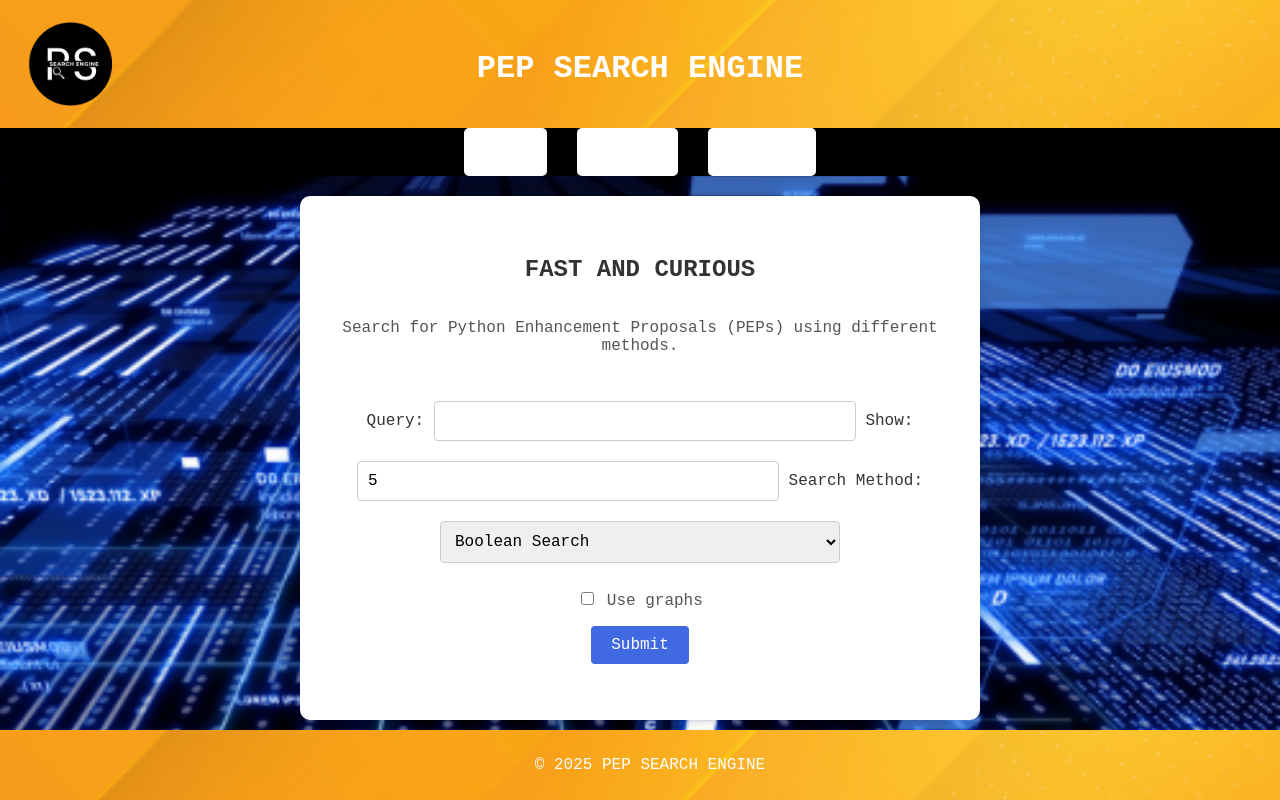
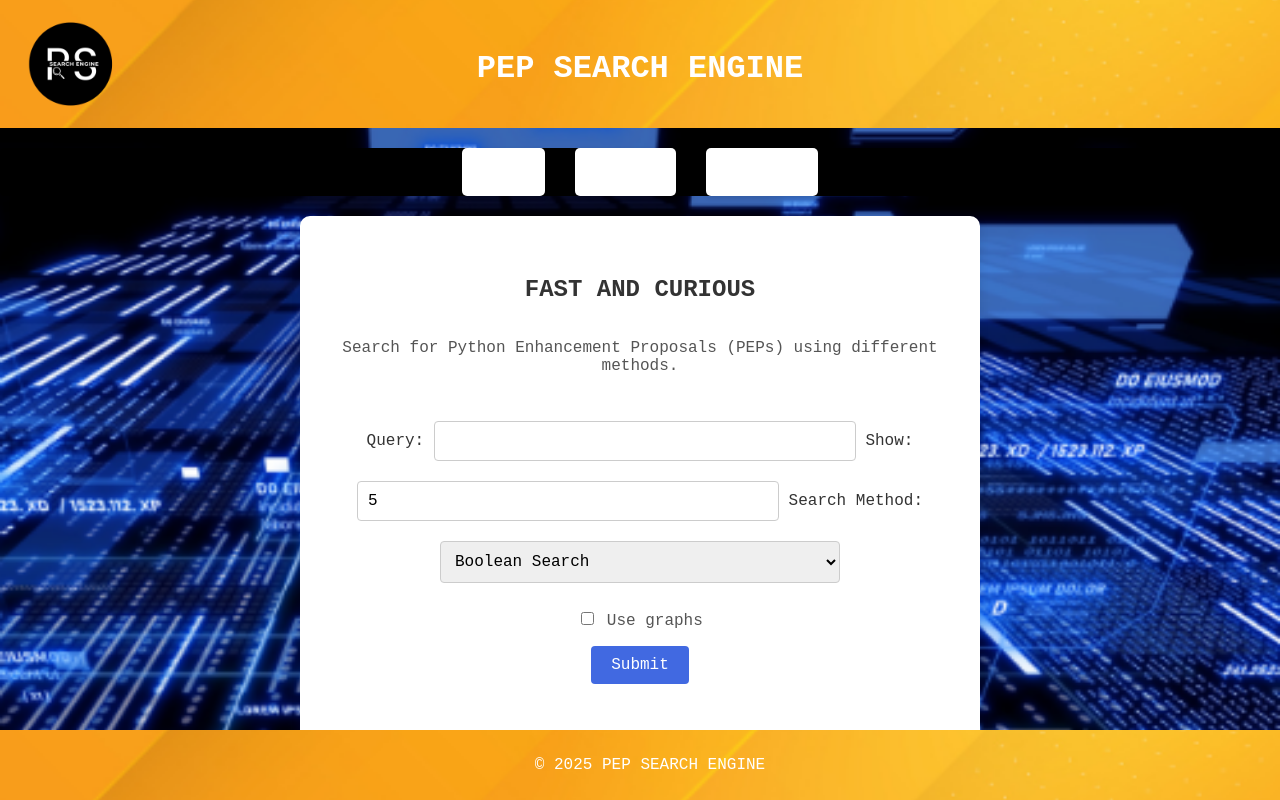
Before and after one commit to ashtonkhd/NLP-application, a Flask app: page / in a window 1280 px wide. Run offline with Flask 3, Linux system fonts and the light colour scheme; parts of the project's set-up code (start-up, migrations or seed data) failed here and were passed over.

Commit message:
Modified style css

```diff
--- a/static/css/main.css
+++ b/static/css/main.css
@@ -158,12 +158,17 @@
   color: #555;
 }
 /* --- Horizontal Menu --- */
+
+nav {
+  margin-top: 20px;
+}
+
 nav ul {
   list-style-type: none;
   margin: 0;
   padding: 0;
   display: flex; /* Horizontal */
-  justify-content: flex-start; /* Left */
+  justify-content: center; /* Left */
 }
 
 nav ul li {
@@ -187,8 +192,8 @@
 /* --- Menu styles for body --- */
 nav ul {
   list-style-type: none;
-  margin: 0;
-  padding: 0;
+  margin: 10;
+  padding: 5;
   display: flex; /* Horizontal */
   justify-content: center; /* Center */
   background-color: #000000; /* Background */
@@ -202,8 +207,8 @@
 nav ul li a {
   text-decoration: none;
   color: white;
-  font-size: 14px;
-  padding: 5px 10px;
+  font-size: 7 px;
+  padding: 3px 7px;
   border-radius: 4px;
   transition: background-color 0.3s ease, transform 0.2s ease;
 
```
